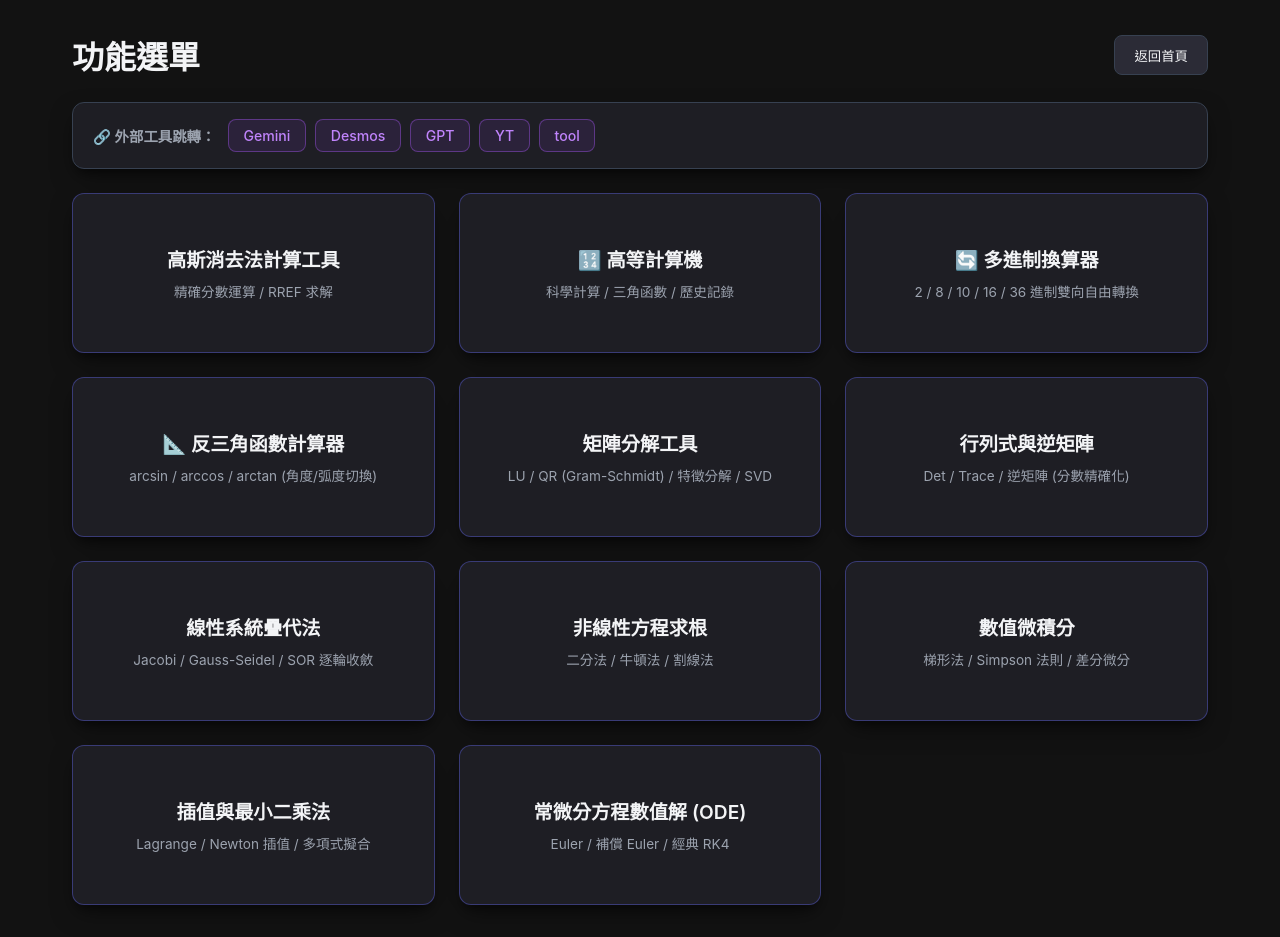
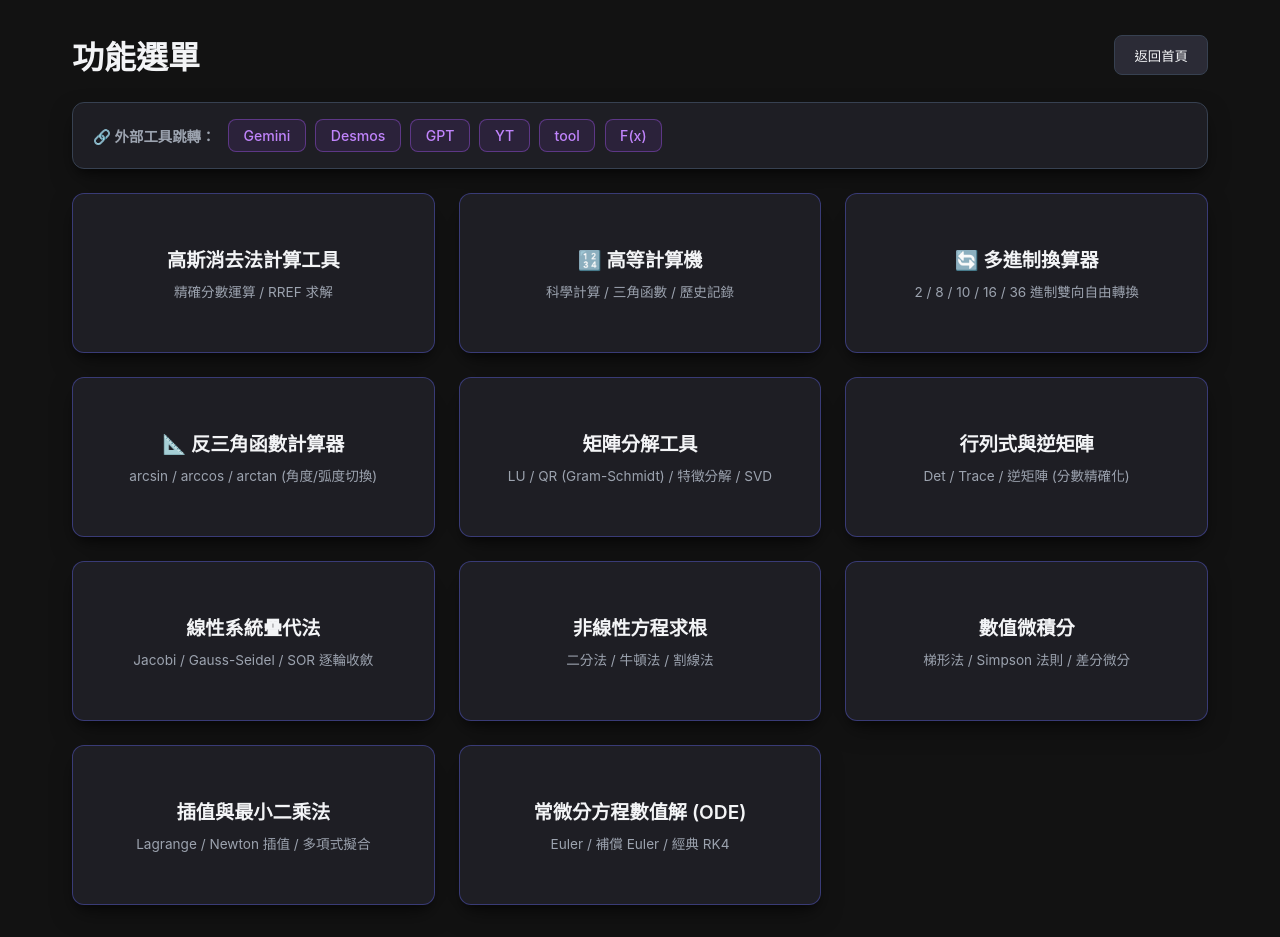
Before and after one commit to ifvjdjohf/GodMATH, a plain HTML site: page index.html in a window 1280 px wide. Both pictures are taken after a click on the button "進入功能選單". Drawn offline with nearby package versions, Linux system fonts and the light colour scheme.

Commit message:
index.html

```diff
--- a/index.html
+++ b/index.html
@@ -548,6 +548,7 @@
         <a href="https://chatgpt.com" target="_blank" class="btn-tool btn-external">GPT</a>
         <a href="https://www.youtube.com" target="_blank" class="btn-tool btn-external">YT</a>
         <a href="https://ifvjdjohf.github.io/GPT-MATH/" target="_blank" class="btn-tool btn-external">tool</a>
+        <a href="https://ifvjdjohf.github.io/Turn-the-draw-to-f-x-/" target="_blank" class="btn-tool btn-external">F(x)</a>
       </div>
     </div>
 
```
